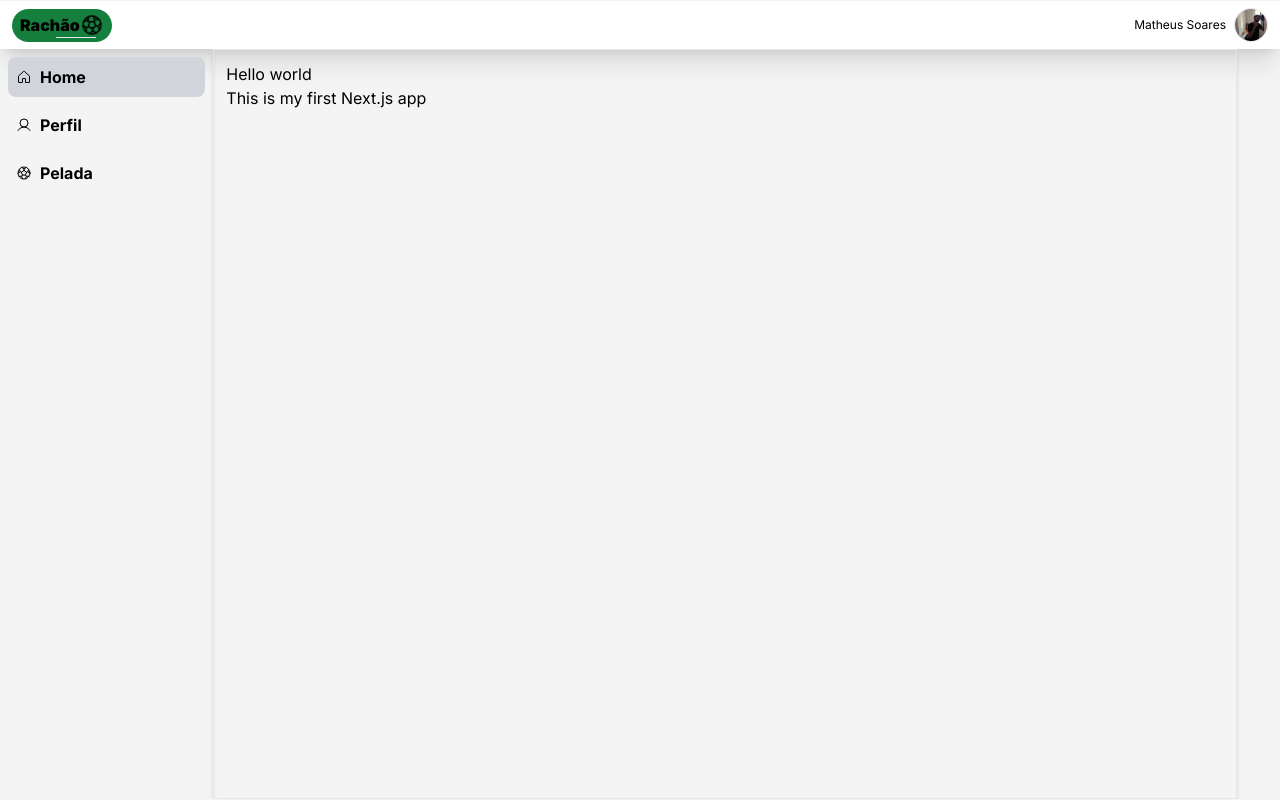
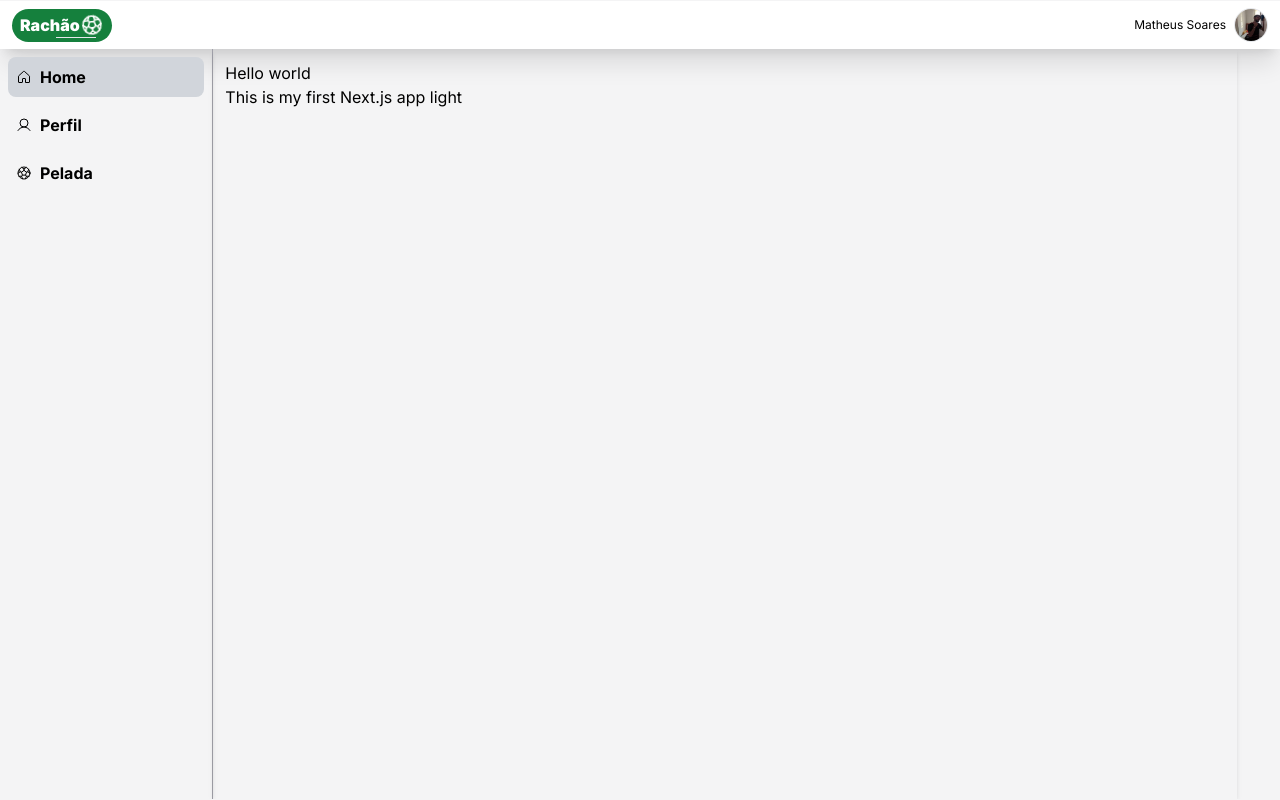
Before and after one commit to MatheusSouSoa/boilerplate-nextjs-darklighttheme-responsive, a Next.js app: page / in a window 1280 px wide. Built offline with nearby package versions, Linux system fonts and the light colour scheme.

Commit message:
salvamento do teme entre sessoes

```diff
--- a/src/components/Header.tsx
+++ b/src/components/Header.tsx
@@ -4,6 +4,8 @@ import UserProfilePicture, { UserProfilePictureProps } from "./_ui/UserProfile";
 import { SoccerBall } from "phosphor-react";
 import ProfilePictureMenu from "./_ui/ProfilePictureMenu";
 import { ClickOutsideDetector } from "./_ui/ClickOutsideDetector";
+import { useTheme } from "@/context/ThemeProvider";
+import { useEffect } from "react";
 
 const mockedUser: UserProfilePictureProps = {
   name: "Matheus Soares",
@@ -13,23 +15,29 @@ const mockedUser: UserProfilePictureProps = {
 const Header = () => {
   const { toggleMenu, isProfileMenuOpen, toggleProfileMenu } = useMenuContext();
 
+  const { theme } = useTheme();
+
+  useEffect(() => {
+    console.log(theme);
+  }, [theme]);
+
   return (
-    <header className=" w-full bg-white p-3 h-12 flex justify-between shadow-xl">
+    <header className={`w-full ${theme !== 'dark' ? 'bg-white text-black' : 'bg-zinc-800 text-white'} p-3 h-12 flex justify-between shadow-xl`}>
       <div className="flex items-center gap-2">
         <button
           onClick={toggleMenu}
           className={`w-7 flex-col gap-1 items-center justify-center flex sm:hidden`}
         >
-          <div className="w-full h-1 bg-black"></div>
-          <div className="w-full h-1 bg-black"></div>
-          <div className="w-full h-1 bg-black"></div>
+          <div className={`w-full h-1 bg-black`}></div>
+          <div className={`w-full h-1 bg-black`}></div>
+          <div className={`w-full h-1 bg-black`}></div>
         </button>
         <h1 className="font-black">
           <Link
             className="rounded-full bg-green-700 px-2 p-1 flex flex-col items-center justify-center"
             href={"/"}
           >
-            <div className="flex">
+            <div className="flex text-white">
               <p className="hidden sm:block">Rachão</p>
               <SoccerBall
                 size={24}
--- /dev/null
+++ b/src/components/MainCantainer.tsx
@@ -0,0 +1,27 @@
+'use client'
+
+import { useTheme } from "@/context/ThemeProvider";
+import { Inter } from "next/font/google";
+import { ReactNode } from "react";
+
+interface MainContainerProps {
+  children: ReactNode;
+}
+
+const inter = Inter({ subsets: ["latin"] });
+
+
+const MainContainer = ({ children }: MainContainerProps) => {
+  const { theme } = useTheme();
+
+  return (
+    <main
+      className={`min-h-screen ${theme !== 'light' ? 'bg-zinc-700 text-white' : 'bg-zinc-100 text-black'} ${inter.className} flex flex-col justify-center items-center overflow-y-hidden`}
+      suppressHydrationWarning
+    >
+      {children}
+    </main>
+  );
+};
+
+export default MainContainer;
--- a/src/components/MainContainer.tsx
+++ /dev/null
@@ -1,16 +0,0 @@
-import { ReactNode } from "react";
-
-interface ContainerProps {
-  children?: ReactNode
-}
-
-const MainContainer = ({children}: ContainerProps) => {
-
-  return (
-    <div className="2xl:container h-full w-full text-black flex flex-col sm:flex-row overflow-y-hidden ">
-      {children}
-    </div>
-  )
-}
-
-export default MainContainer;
--- a/src/components/MainMenu.tsx
+++ b/src/components/MainMenu.tsx
@@ -1,4 +1,5 @@
 import { useMenuContext } from "@/context/MenuProvider";
+import { useTheme } from "@/context/ThemeProvider";
 import UseSideMenuItems from "@/hooks/UseSideMenuItems";
 import Link from "next/link";
 import { useRouter } from "next/router";
@@ -8,6 +9,8 @@ const MainMenu = () => {
 
   const sideMenuItems = UseSideMenuItems();
 
+  const { theme } =useTheme();
+
   const handleMenuItem = () => {
     toggleMenu();
   };
@@ -16,7 +19,7 @@ const MainMenu = () => {
 
   return (
     <div
-      className={`calc-c-header w-auto xl:w-1/6 shadow-md ${
+      className={`calc-c-header border-r border-zinc-400 w-auto xl:w-1/6 shadow-md ${
         !isMenuOpen && "hidden sm:block"
       }`}
     >
--- /dev/null
+++ b/src/components/PageContainer.tsx
@@ -0,0 +1,16 @@
+import { ReactNode } from "react";
+
+interface ContainerProps {
+  children?: ReactNode
+}
+
+const PageContainer = ({children}: ContainerProps) => {
+
+  return (
+    <div className={`2xl:container h-full w-full flex flex-col sm:flex-row overflow-y-hidden`}>
+      {children}
+    </div>
+  )
+}
+
+export default PageContainer;
--- a/src/components/PagesComponents/HomeComponent.tsx
+++ b/src/components/PagesComponents/HomeComponent.tsx
@@ -1,18 +1,21 @@
 import { useMenuContext } from "@/context/MenuProvider";
+import { useTheme } from "@/context/ThemeProvider";
 
 const HomeComponent = () => {
   const { isMenuOpen } = useMenuContext();
 
+  const { theme } = useTheme();
+
   return (
     <div
-      className={`calc-c-header border w-4/5 xl:w-4/5 shadow-md overflow-y-auto ${
+      className={`calc-c-header w-4/5 xl:w-4/5 shadow-md overflow-y-auto ${
         isMenuOpen && "hidden sm:block"
       }`}
     >
       <div className="w-full h-full p-3">
         {/* <div className="w-full h-[5000px] bg-red-500 "> */}
         <h1>Hello world</h1>
-        <p>This is my first Next.js app</p>
+        <p>This is my first Next.js app {theme}</p>
       </div>
     </div>
   );
--- a/src/components/_ui/LiPrimaryButton.tsx
+++ b/src/components/_ui/LiPrimaryButton.tsx
@@ -1,4 +1,5 @@
-import { ReactNode } from "react";
+import { useTheme } from "@/context/ThemeProvider";
+import { ReactNode, useEffect } from "react";
 
 export interface LiPrimaryButtonProps {
   title: string;
@@ -7,9 +8,12 @@ export interface LiPrimaryButtonProps {
 }
 
 const LiPrimaryButton = ({title, icon, onClick} : LiPrimaryButtonProps) => {
+
+  const { theme } = useTheme();
+
   return (
     <li>
-      <button onClick={onClick} className="bg-primary px-4 py-2 rounded-md flex justify-start items-center gap-2 hover:bg-zinc-300 w-full">
+      <button onClick={onClick} className={`bg-primary px-4 py-2 rounded-md flex justify-start items-center gap-2 ${theme !== 'dark' ? "hover:bg-zinc-300" : "hover:bg-zinc-600"} w-full`}>
         <div>
           {icon}
         </div>
--- a/src/components/_ui/ProfilePictureMenu.tsx
+++ b/src/components/_ui/ProfilePictureMenu.tsx
@@ -1,18 +1,23 @@
+'use client'
+
 import usePictureMenuItems from "@/hooks/UsePictureMenuItems";
 import LiPrimaryButton from "./LiPrimaryButton";
 import { useMenuContext } from "@/context/MenuProvider";
+import { useTheme } from "@/context/ThemeProvider";
 
 const ProfilePictureMenu = () => {
   const pictureMenuItems = usePictureMenuItems();
 
   const { isProfileMenuOpen } = useMenuContext();
 
+  const { theme } = useTheme();
+
   return (
-    <div className="fixed top-[46px] right-2 text-black text-sm">
+    <div className={`fixed top-[46px] right-2 ${theme == 'dark' ? 'text-white' : 'text-black'} text-sm`}>
       {isProfileMenuOpen && (
         <>
-          <div className="w-3 h-3 bg-white border-zinc-400 border-l border-t fixed top-[40px] right-5 rotate-45" />
-          <div className=" rounded-md bg-white border border-zinc-400 w-[320px] shadow-md p-3">
+          <div className={`w-3 h-3 ${theme !== 'dark' ? "bg-white border-zinc-400" : "bg-zinc-800 border-zinc-400"} bg-white border-zinc-400 border-l border-t fixed top-[40px] right-5 rotate-45`} />
+          <div className={`rounded-md ${theme !== 'dark' ? "bg-white border border-zinc-400" : "bg-zinc-800 border border-zinc-400"} w-[320px] shadow-md p-3`}>
             <ul>
               {pictureMenuItems.map((menuItem, index) => (
                 <LiPrimaryButton
--- a/src/components/_ui/UserProfile.tsx
+++ b/src/components/_ui/UserProfile.tsx
@@ -18,7 +18,7 @@ const UserProfilePicture = ({ user, profileCard }: UserProfileProps) => {
   const { toggleProfileMenu } = useMenuContext();
 
   return (
-    <div className="flex text-xs justify-center items-center gap-2 text-black">
+    <div className="flex text-xs justify-center items-center gap-2 ">
       {profileCard.sideName == "left" && (
         <Link
           className="hover:underline"
@@ -36,7 +36,8 @@ const UserProfilePicture = ({ user, profileCard }: UserProfileProps) => {
             src={user.profilePicture}
             alt={user.name}
             width={32}
-            height={26}
+            height={32}
+            priority
           />
         ) : (
           <p className="text-center w-[24px] h-[24px] flex items-center justify-center bg-zinc-500">
--- a/src/context/ThemeProvider.tsx
+++ b/src/context/ThemeProvider.tsx
@@ -1,4 +1,4 @@
-import React, { createContext, useContext, useEffect, useState } from 'react';
+import React, { createContext, useContext, useEffect, useState } from "react";
 
 // Definindo o contexto do tema
 interface ThemeContextType {
@@ -8,35 +8,34 @@ interface ThemeContextType {
 
 const ThemeContext = createContext<ThemeContextType | undefined>(undefined);
 
-export const ThemeProvider:  React.FC<{ children: React.ReactNode }> = ({ children }) => {
-  const [theme, setTheme] = useState<string>(getInitialTheme());
+export const ThemeProvider: React.FC<{ children: React.ReactNode }> = ({
+  children,
+}) => {
+  const [isWindowChecked, setIsWindowChecked] = useState<boolean>(false);
+  const [theme, setTheme] = useState<string>("light");
 
   useEffect(() => {
-    const mediaQuery = window.matchMedia('(prefers-color-scheme: dark)');
-    const handleChange = () => {
-      setTheme(getInitialTheme());
-    };
-    mediaQuery.addEventListener('change', handleChange);
-    return () => {
-      mediaQuery.removeEventListener('change', handleChange);
-    };
+    if (typeof window !== "undefined") {
+      const storedTheme = localStorage.getItem("theme");
+      if (storedTheme) {
+        setTheme(storedTheme);
+      } else {
+        setTheme("light");
+      }
+      setIsWindowChecked(true);
+    }
   }, []);
 
-  function getInitialTheme() {
-    if (typeof window !== 'undefined') {
-      return window.matchMedia('(prefers-color-scheme: dark)').matches ? 'dark' : 'light';
-    } else {
-      return 'light';
-    }
+  const toggleTheme = () => {
+    const newTheme = theme === "light" ? "dark" : "light";
+    localStorage.setItem("theme", newTheme);
+    setTheme(newTheme);
+  };
+
+  if (!isWindowChecked) {
+    // A verificação do window ainda não foi concluída, então não renderize nada
+    return null;
   }
-
-  useEffect(() => {
-    localStorage.setItem('theme', theme);
-  }, [theme]);
-
-  const toggleTheme = () => {
-    setTheme(theme === 'light'? 'dark' : 'light');
-  };
 
   return (
     <ThemeContext.Provider value={{ theme, toggleTheme }}>
@@ -48,7 +47,7 @@ export const ThemeProvider:  React.FC<{ children: React.ReactNode }> = ({ childr
 export const useTheme = () => {
   const context = useContext(ThemeContext);
   if (!context) {
-    throw new Error('useTheme must be used within a ThemeProvider');
+    throw new Error("useTheme must be used within a ThemeProvider");
   }
   return context;
 };
--- a/src/pages/_app.tsx
+++ b/src/pages/_app.tsx
@@ -1,32 +1,32 @@
-import ProfilePictureMenu from "@/components/_ui/ProfilePictureMenu";
+'use client'
+
 import Header from "@/components/Header";
-import MainContainer from "@/components/MainContainer";
+import PageContainer from "@/components/PageContainer";
 import { MainMenu } from "@/components/MainMenu";
 import { MenuProvider } from "@/context/MenuProvider";
 import { ThemeProvider } from "@/context/ThemeProvider";
 import "@/styles/globals.css";
 import type { AppProps } from "next/app";
-import { Inter } from "next/font/google";
 import Head from "next/head";
+import MainContainer from "@/components/MainCantainer";
 
-const inter = Inter({ subsets: ["latin"] });
+
 
 export default function App({ Component, pageProps }: AppProps) {
+
   return (
     <ThemeProvider>
       <MenuProvider>
-        <main
-          className={`min-h-screen bg-zinc-100 ${inter.className} flex flex-col justify-center items-center overflow-y-hidden`}
-        >
+        <MainContainer>
           <Head>
             <title>Rachão</title>
           </Head>
           <Header />
-          <MainContainer>
+          <PageContainer>
             <MainMenu />
             <Component {...pageProps} />
-          </MainContainer>
-        </main>
+          </PageContainer>
+        </MainContainer>
       </MenuProvider>
     </ThemeProvider>
   );
```
Also changed, not shown: 1 other file (tests, documents, lock files or other folders).
